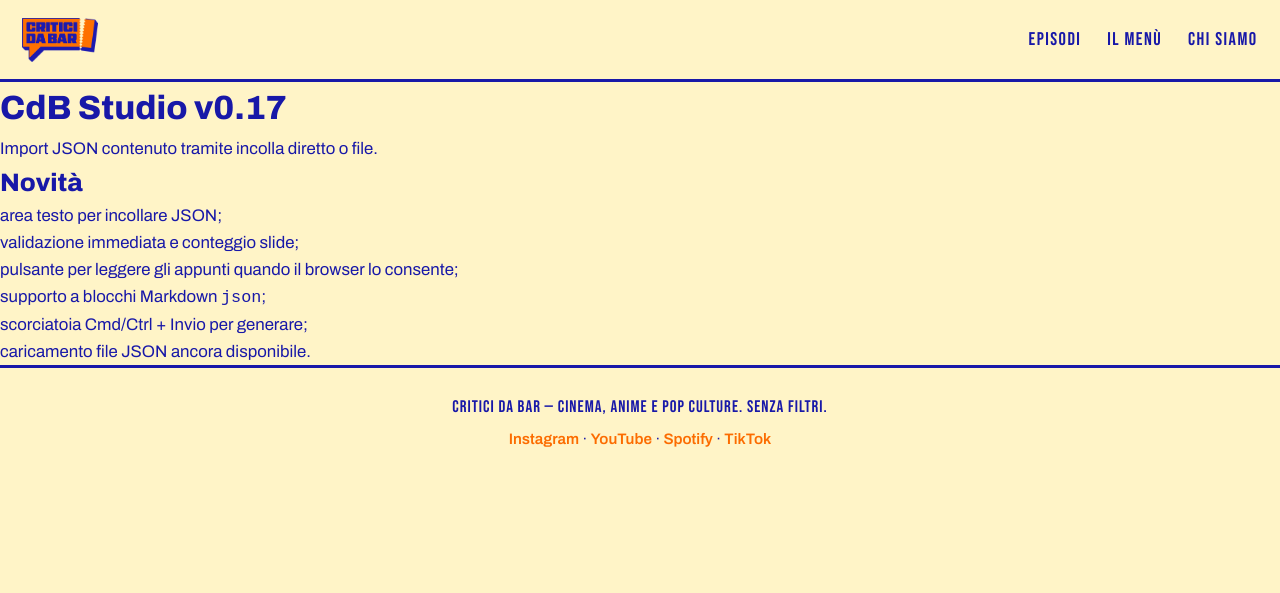
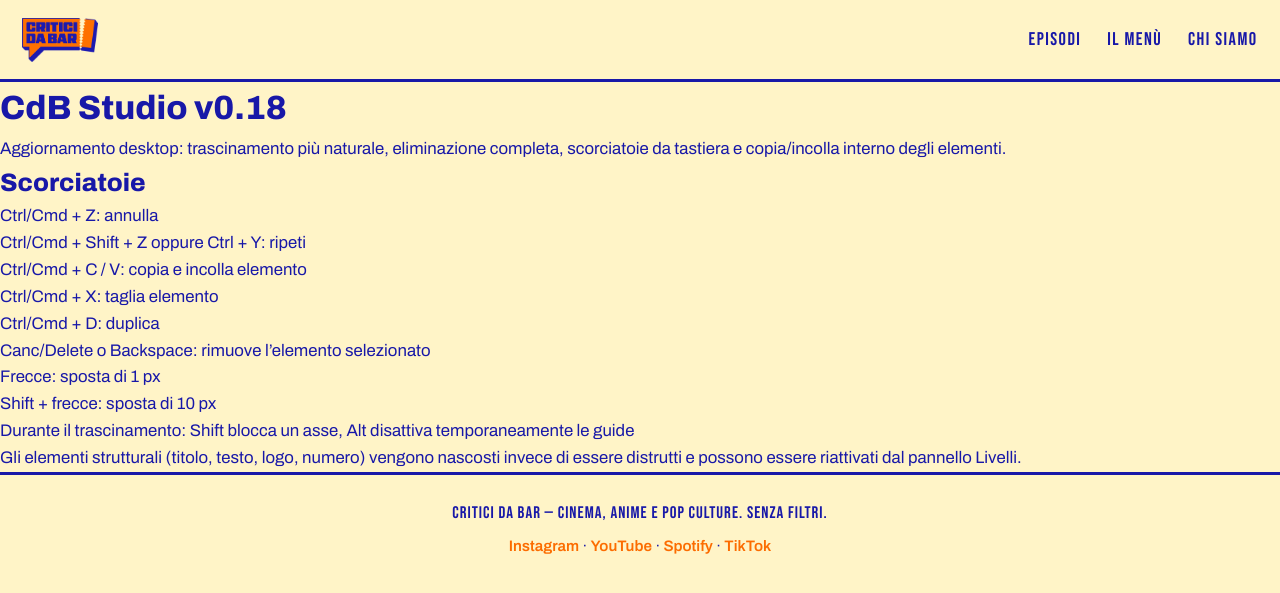
Before and after one commit to criticidabar/criticidabar.github.io, a Jekyll site: the page built from cdb-studio-2326577d/README.md, in a window 1280 px wide. Shown: the top 593 px of the page. Built offline with Jekyll 4.4.1, drawn with Linux system fonts in a browser that asks for light colours; our own code applies the rules of GitHub Pages for plain Markdown files.

Commit message:
App v018

```diff
--- a/cdb-studio-2326577d/README.md
+++ b/cdb-studio-2326577d/README.md
@@ -1,11 +1,16 @@
-# CdB Studio v0.17
+# CdB Studio v0.18
 
-Import JSON contenuto tramite incolla diretto o file.
+Aggiornamento desktop: trascinamento più naturale, eliminazione completa, scorciatoie da tastiera e copia/incolla interno degli elementi.
 
-## Novità
-- area testo per incollare JSON;
-- validazione immediata e conteggio slide;
-- pulsante per leggere gli appunti quando il browser lo consente;
-- supporto a blocchi Markdown `json`;
-- scorciatoia Cmd/Ctrl + Invio per generare;
-- caricamento file JSON ancora disponibile.
+## Scorciatoie
+- Ctrl/Cmd + Z: annulla
+- Ctrl/Cmd + Shift + Z oppure Ctrl + Y: ripeti
+- Ctrl/Cmd + C / V: copia e incolla elemento
+- Ctrl/Cmd + X: taglia elemento
+- Ctrl/Cmd + D: duplica
+- Canc/Delete o Backspace: rimuove l’elemento selezionato
+- Frecce: sposta di 1 px
+- Shift + frecce: sposta di 10 px
+- Durante il trascinamento: Shift blocca un asse, Alt disattiva temporaneamente le guide
+
+Gli elementi strutturali (titolo, testo, logo, numero) vengono nascosti invece di essere distrutti e possono essere riattivati dal pannello Livelli.
--- a/cdb-studio-2326577d/sw.js
+++ b/cdb-studio-2326577d/sw.js
@@ -1,7 +1,7 @@
-const CACHE = 'cdb-studio-v0.17.0';
+const CACHE = 'cdb-studio-v0.18.0';
 const CORE = [
-  './', './index.html', './styles.css?v=0.17.0', './app.js?v=0.17.0', './auth.js?v=0.17.0',
-  './manifest.webmanifest?v=0.17.0', './assets/logo.png', './assets/icon-192.png', './assets/icon-512.png'
+  './', './index.html', './styles.css?v=0.18.0', './app.js?v=0.18.0', './auth.js?v=0.18.0',
+  './manifest.webmanifest?v=0.18.0', './assets/logo.png', './assets/icon-192.png', './assets/icon-512.png'
 ];
 
 self.addEventListener('install', event => {
--- a/cdb-studio-2326577d/version.json
+++ b/cdb-studio-2326577d/version.json
@@ -1,4 +1,4 @@
 {
-  "version": "0.17.0",
-  "build": "content-json-paste"
+  "version": "0.18.0",
+  "build": "desktop-shortcuts-natural-drag"
 }
```
Also changed, not shown: cdb-studio-2326577d/PUBBLICAZIONE.md (+6 -2 lines), cdb-studio-2326577d/index.html (+8 -8 lines), cdb-studio-2326577d/styles.css (+8 -0 lines), cdb-studio-2326577d/app.js.
